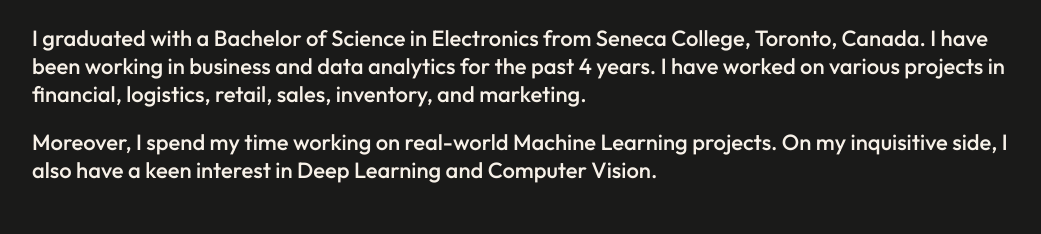
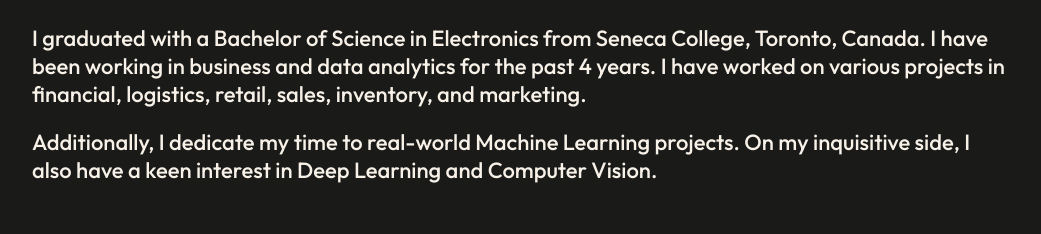
Before and after one commit to nikendrashekhawat/portfolio, a React (Vite) app: page /#profile in a window 1280 px wide. Shown: the part 960-1194 px from the top of the page, without its empty margins (118-1159 px from the left). Built offline with nearby package versions, Linux system fonts and the light colour scheme.

Commit message:
some chnages in summary

```diff
--- a/src/components/about/About.jsx
+++ b/src/components/about/About.jsx
@@ -67,7 +67,7 @@
               I have been working in business and data analytics for the past 4 years. I have worked on
               various projects in financial, logistics, retail, sales, inventory, and marketing.
             </p>
-            <p>Moreover, I spend my time working on real-world Machine Learning projects. On my inquisitive side, I also have a keen
+            <p>Additionally, I dedicate my time to real-world Machine Learning projects. On my inquisitive side, I also have a keen
               interest in Deep Learning and Computer Vision.
             </p>
           </div>
```
